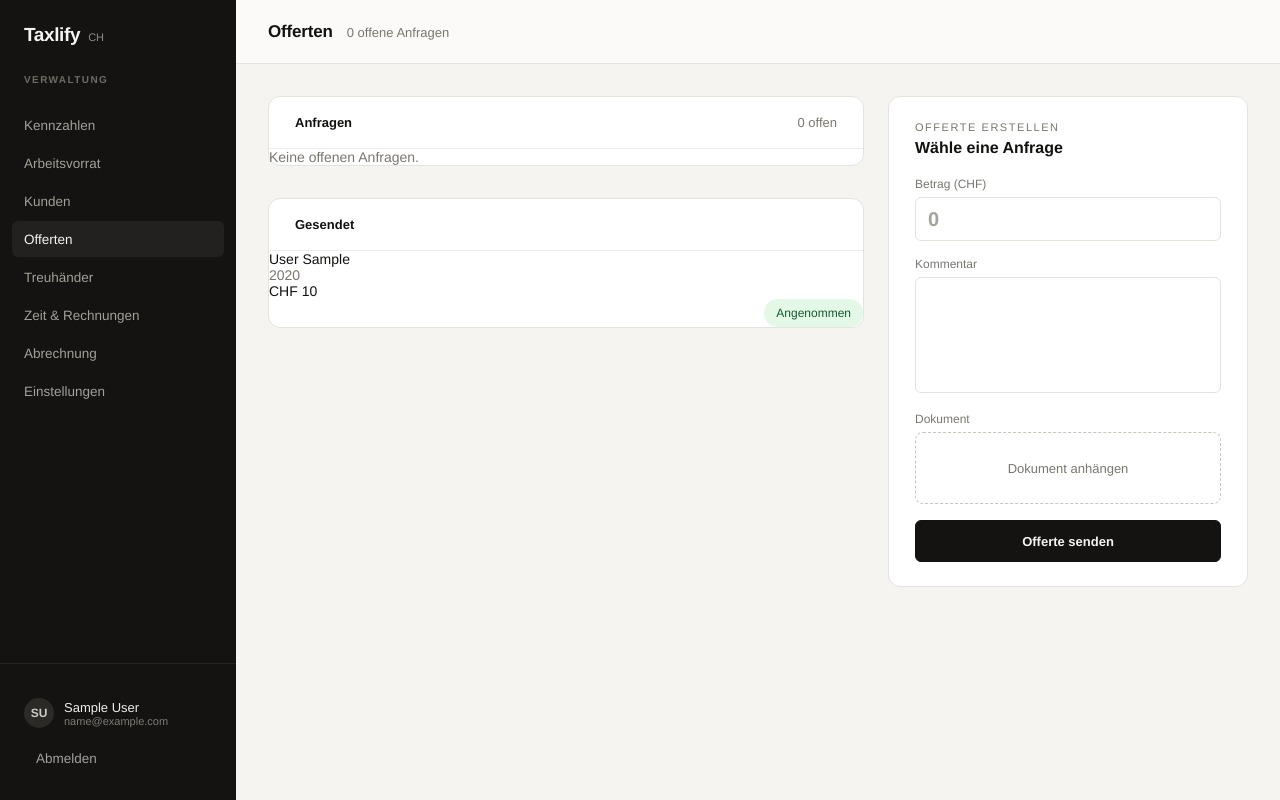
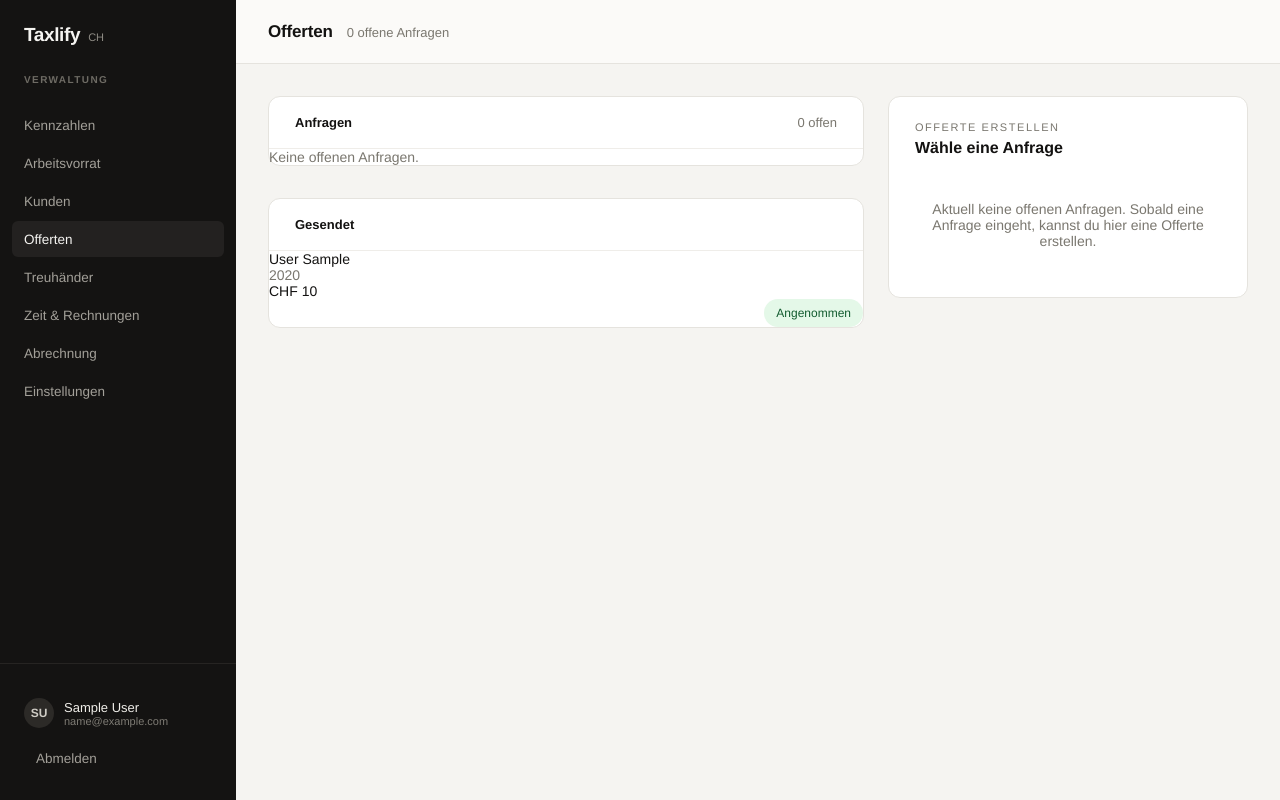
Before and after one commit to raphirudin-cpu/taxlify.app, a Flask app: page /advisor/quotes in a window 1280 px wide. Run offline with Flask 3, Linux system fonts and the light colour scheme; a user stored in the database is signed in; tables that the repository leaves empty hold one stand-in row (values such as "Sample post"); parts of the project's set-up code (start-up, migrations or seed data) failed here and were passed over; some libraries are stand-ins or nearby versions.

Commit message:
Design polish: Offerten empty-state, checklist bar, toggle affordance
Remaining minor items from the visual review:
- Offerten: the 'Offerte erstellen' panel rendered an active (but useless)
  form when there were no open requests. Show an empty-state message
  instead, and only render the form when a request exists.
- Checkliste: make the progress bar taller (8px) and floor it at 2% so
  it's visible from question 1 of a long wizard.
- Toggle switches: add a subtle knob shadow so the off-state reads as a
  control rather than a flat pill.

(The other flagged items — the notification toggles and the billing slot
control — were already implemented correctly; over-flagged from low-res
screenshots. The document-slot labels remain a content task needing a
question→document-name mapping.)

Co-Authored-By: Claude Opus 4.8 <noreply@anthropic.com>

```diff
--- a/app/static/style.css
+++ b/app/static/style.css
@@ -208,7 +208,7 @@ input::placeholder, textarea::placeholder { color: var(--muted-light); }
 }
 .toggle .knob {
   position: absolute; top: 3px; left: 3px; width: 18px; height: 18px; border-radius: 999px;
-  background: #fff; transition: transform .12s ease;
+  background: #fff; box-shadow: 0 1px 2px rgba(0,0,0,.25); transition: transform .12s ease;
 }
 .toggle input:checked + .track { background: var(--black); }
 .toggle input:checked + .track + .knob { transform: translateX(18px); }
--- a/app/templates/advisor_quotes.html
+++ b/app/templates/advisor_quotes.html
@@ -67,11 +67,14 @@
       {% if quote_requests %}Offerte für {{ quote_requests[0].name }} {{ quote_requests[0].surname }}{% else %}Wähle eine Anfrage{% endif %}
     </div>
 
+    {% if not quote_requests %}
+      <div class="empty" style="padding:24px 0;">Aktuell keine offenen Anfragen. Sobald eine Anfrage eingeht, kannst du hier eine Offerte erstellen.</div>
+    {% else %}
     <form id="quoteForm" action="{{ url_for('submit_quote.submit_quote') }}" method="post" enctype="multipart/form-data">
       <input type="hidden" name="csrf_token" value="{{ csrf_token() }}"/>
-      <input type="hidden" name="id" id="quote_id" value="{{ quote_requests[0].id if quote_requests else '' }}">
-      <input type="hidden" name="user_id" id="user_id" value="{{ quote_requests[0].user_id if quote_requests else '' }}">
-      <input type="hidden" name="tax_year" id="tax_year" value="{{ quote_requests[0].tax_year if quote_requests else '' }}">
+      <input type="hidden" name="id" id="quote_id" value="{{ quote_requests[0].id }}">
+      <input type="hidden" name="user_id" id="user_id" value="{{ quote_requests[0].user_id }}">
+      <input type="hidden" name="tax_year" id="tax_year" value="{{ quote_requests[0].tax_year }}">
 
       <div class="field">
         <label for="quote_amount">Betrag (CHF)</label>
@@ -96,6 +99,7 @@
 
       <button type="submit" class="btn btn-primary btn-block" style="height:42px;">Offerte senden</button>
     </form>
+    {% endif %}
   </div>
 
 </div>
--- a/app/templates/checklist.html
+++ b/app/templates/checklist.html
@@ -12,7 +12,7 @@
       <div style="font-size:13px; font-weight:500;">Frage {{ step }} von {{ total }}</div>
       <div class="muted" style="font-size:12px;">Steuerjahr {{ tax_year.year }}</div>
     </div>
-    <div class="track"><div class="fill" style="width: {{ ((step / total) * 100)|round(0, 'floor') }}%;"></div></div>
+    <div class="track tall"><div class="fill" style="width: {{ [((step / total) * 100)|round(0, 'floor'), 2]|max }}%;"></div></div>
   </div>
 
   {# Question card #}
```
